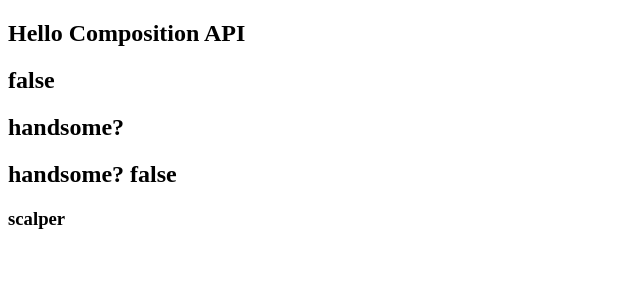
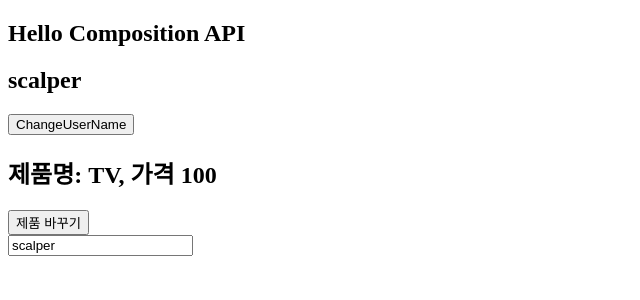
Before and after one commit to wangkodok/Vue-Study, a Vue app in the folder vue-intro/vue-practice/: page / in a window 1280 px wide. Shown: the top 300 px of the page, without its empty margins (0-640 px from the left). Built offline with nearby package versions, Linux system fonts and the light colour scheme; the HTML template or start-up script is replaced by a standard one.

Commit message:
chapter_50: composition-method-model

```diff
--- a/vue-intro/vue-practice/src/components/composition/TestComponents.vue
+++ b/vue-intro/vue-practice/src/components/composition/TestComponents.vue
@@ -1,61 +1,39 @@
 <template>
-  <!-- <h2>{{ state.username }}</h2> -->
-  <!-- <h2>{{ state.age }}</h2> -->
+  <h2>{{ username }}</h2>
+  <button @click="changeName">ChangeUserName</button>
 
-  <!-- <h2>{{ username }}</h2> -->
-  <!-- <h2>{{ age }}</h2> -->
+  <h2>제품명: {{ name }}, 가격 {{ price }}</h2>
+  <button @click="changeProduct">제품 바꾸기</button>
 
-  <h2>{{ isHandsome }}</h2>
-  <h2>handsome? {{ isNotUgly }}</h2>
-
-  <h2>handsome? {{ isHandsome }}</h2>
-  <!-- <h3>{{ state.name }}</h3> -->
-  <h3>{{ name }}</h3>
+  <div>
+    <input type="text" v-model="username" />
+  </div>
 </template>
 
 <script>
-// import { reactive, toRefs } from "vue";
 import { ref, reactive, toRefs } from "vue";
 export default {
   name: "TestComponent",
   setup() {
-    let isHandsome = ref(false);
+    const username = ref("scalper");
+    function changeName() {
+      username.value = "Messi";
+    }
     const state = reactive({
-      name: "scalper",
-      age: 50,
-      job: "dev",
+      name: "TV",
+      price: 100,
     });
-    // let isNotUgly = isHandsome;
-    // isHandsome.value = true;
-    // console.log(isNotUgly);
+    function changeProduct() {
+      state.name = "세탁기";
+      state.price = 5000;
+    }
     return {
-      isHandsome,
+      username,
+      changeName,
+      changeProduct,
       ...toRefs(state),
-      // state,
-      // isNotUgly,
     };
-    // const state = reactive({
-    //   username: "Scalper",
-    //   age: 50,
-    // });
-    // return toRefs(state);
-
-    // return {
-    //   // state,
-    //   username: state.username,
-    //   age: state.age,
-    // };
-    // const username = "scalper";
-    // const username = "scalper";
-    // return {
-    //   username,
-    // };
   },
-  // data() {
-  //   return {
-  //     username: "Scalper",
-  //   };
-  // },
 };
 </script>
 
```
